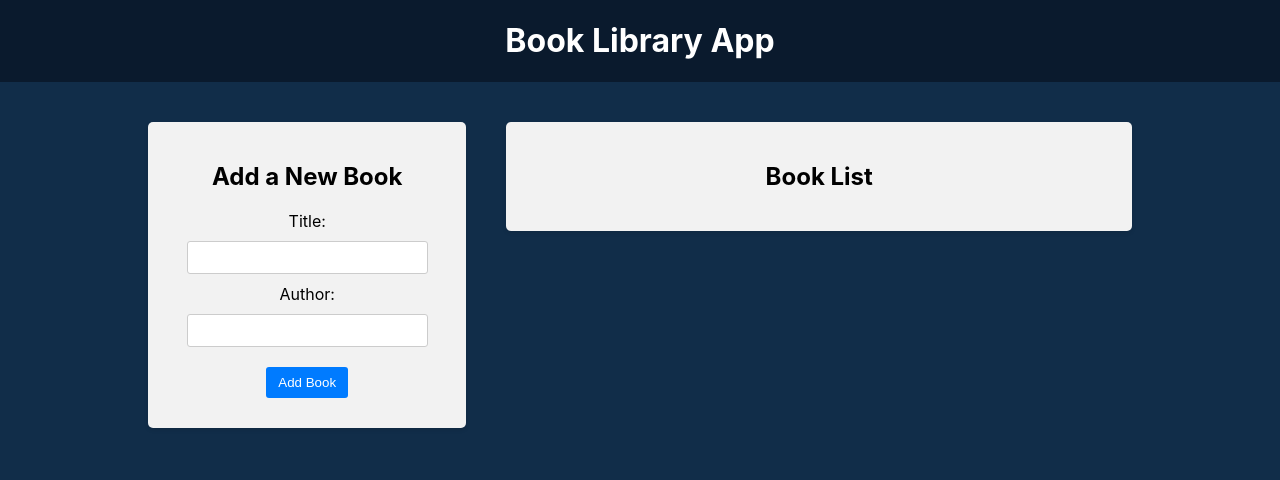
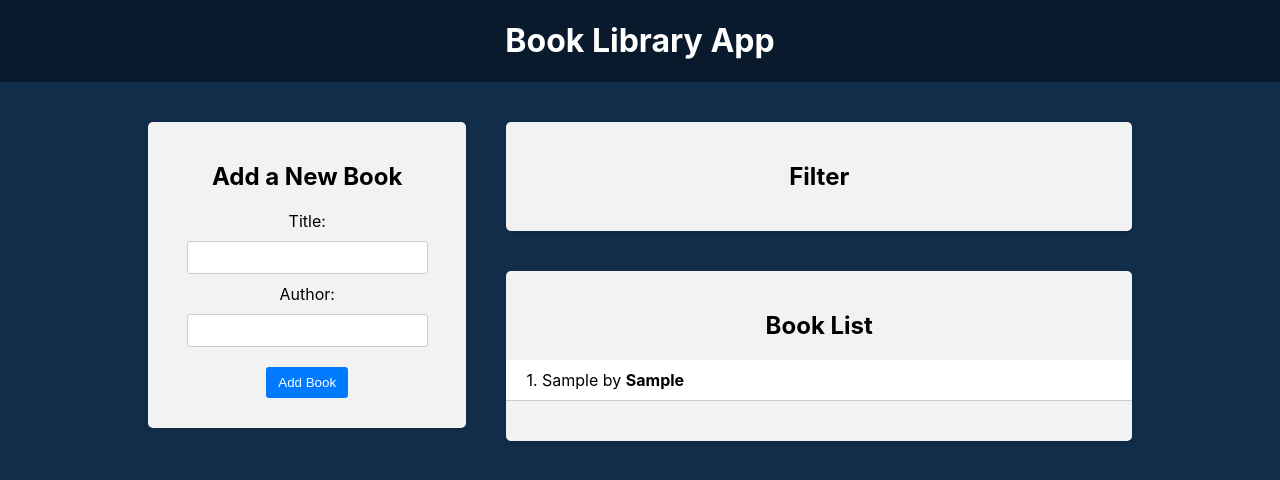
Before and after one commit to when-dev/book-library-app, a React (Create React App) app in the folder frontend/: page / in a window 1280 px wide. Both pictures are taken after typing "Sample", "Sample" into the empty fields and a click on the button "Add Book". Shown: the top 480 px of the page. Built offline with nearby package versions, Linux system fonts and the light colour scheme.

Commit message:
Initialize Redux, add and display books

```diff
--- a/frontend/package.json
+++ b/frontend/package.json
@@ -3,6 +3,7 @@
   "version": "0.1.0",
   "private": true,
   "dependencies": {
+    "@reduxjs/toolkit": "^2.6.1",
     "@testing-library/dom": "^10.4.0",
     "@testing-library/jest-dom": "^6.6.3",
     "@testing-library/react": "^16.3.0",
@@ -10,6 +11,7 @@
     "ajv": "^8.17.1",
     "react": "^19.1.0",
     "react-dom": "^19.1.0",
+    "react-redux": "^9.2.0",
     "react-scripts": "5.0.1",
     "web-vitals": "^2.1.4"
   },
--- a/frontend/src/App.js
+++ b/frontend/src/App.js
@@ -14,7 +14,7 @@
 					<BookForm />
 				</div>
 				<div className='app-right-column'>
-					{/* <Filter /> */}
+					<Filter />
 					<BookList />
 				</div>
 			</main>
--- a/frontend/src/components/BookForm/BookForm.js
+++ b/frontend/src/components/BookForm/BookForm.js
@@ -1,15 +1,19 @@
 import { useState } from 'react'
+import { useDispatch } from 'react-redux'
+import { addBook } from '../../redux/books/actionCreators'
 import './BookForm.css'
 
 const BookForm = () => {
 	const [title, setTitle] = useState('')
 	const [author, setAuthor] = useState('')
+	const dispatch = useDispatch()
 
 	const handleSubmit = e => {
 		e.preventDefault()
 
 		if (title && author) {
-			// dispatch action
+			dispatch(addBook({ title, author })) // dispatch action
+
 			setTitle('')
 			setAuthor('')
 		}
--- a/frontend/src/components/BookList/BookList.js
+++ b/frontend/src/components/BookList/BookList.js
@@ -1,9 +1,25 @@
+import { useSelector } from 'react-redux'
 import './BookList.css'
 
 const BookList = () => {
+	const books = useSelector(state => state.books)
+	console.log(books)
 	return (
-		<div className="app-block book-list">
+		<div className='app-block book-list'>
 			<h2>Book List</h2>
+			{books.length === 0 ? (
+				<p>No books available</p>
+			) : (
+				<ul>
+					{books.map((book, i) => (
+						<li key={i}>
+							<div className='book-info'>
+								{++i}. {book.title} by <strong>{book.author}</strong>
+							</div>
+						</li>
+					))}
+				</ul>
+			)}
 		</div>
 	)
 }
--- a/frontend/src/index.js
+++ b/frontend/src/index.js
@@ -1,9 +1,13 @@
 import React from 'react';
+import { Provider } from 'react-redux'
 import ReactDOM from 'react-dom/client';
+import store from './redux/store'
 import './index.css';
 import App from './App';
 
 const root = ReactDOM.createRoot(document.getElementById('root'));
 root.render(
-    <App />
+    <Provider store={store}>
+        <App />
+    </Provider>
 );
--- /dev/null
+++ b/frontend/src/redux/books/actionCreators.js
@@ -0,0 +1,8 @@
+import * as a from './actionTypes'
+
+export const addBook = (newBook) => {
+	return {
+		type: a.ADD_BOOK,
+		payload: newBook,
+	}
+}
--- /dev/null
+++ b/frontend/src/redux/books/actionTypes.js
@@ -0,0 +1 @@
+export const ADD_BOOK = 'ADD_BOOK'
--- /dev/null
+++ b/frontend/src/redux/books/reducer.js
@@ -0,0 +1,14 @@
+import * as a from './actionTypes'
+
+const initialState = []
+
+const booksReducer = (state = initialState, action) => {
+	switch (action.type) {
+		case a.ADD_BOOK:
+			return [...state, action.payload]
+		default:
+			return state
+	}
+}
+
+export default booksReducer
--- /dev/null
+++ b/frontend/src/redux/store.js
@@ -0,0 +1,10 @@
+import { configureStore } from '@reduxjs/toolkit'
+import booksReducer from './books/reducer'
+
+const store = configureStore({
+	reducer: {
+		books: booksReducer,
+	},
+})
+
+export default store
```
Also changed, not shown: 1 other file (tests, documents, lock files or other folders).
